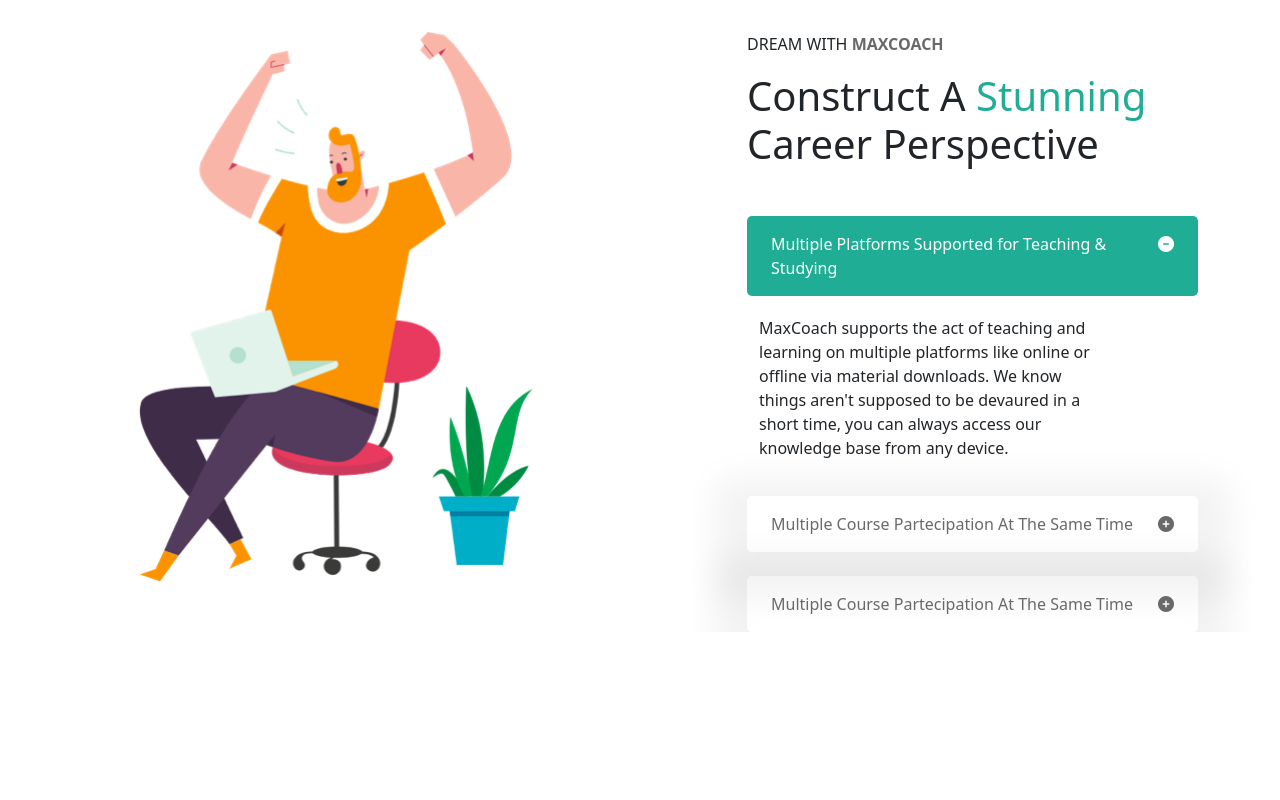
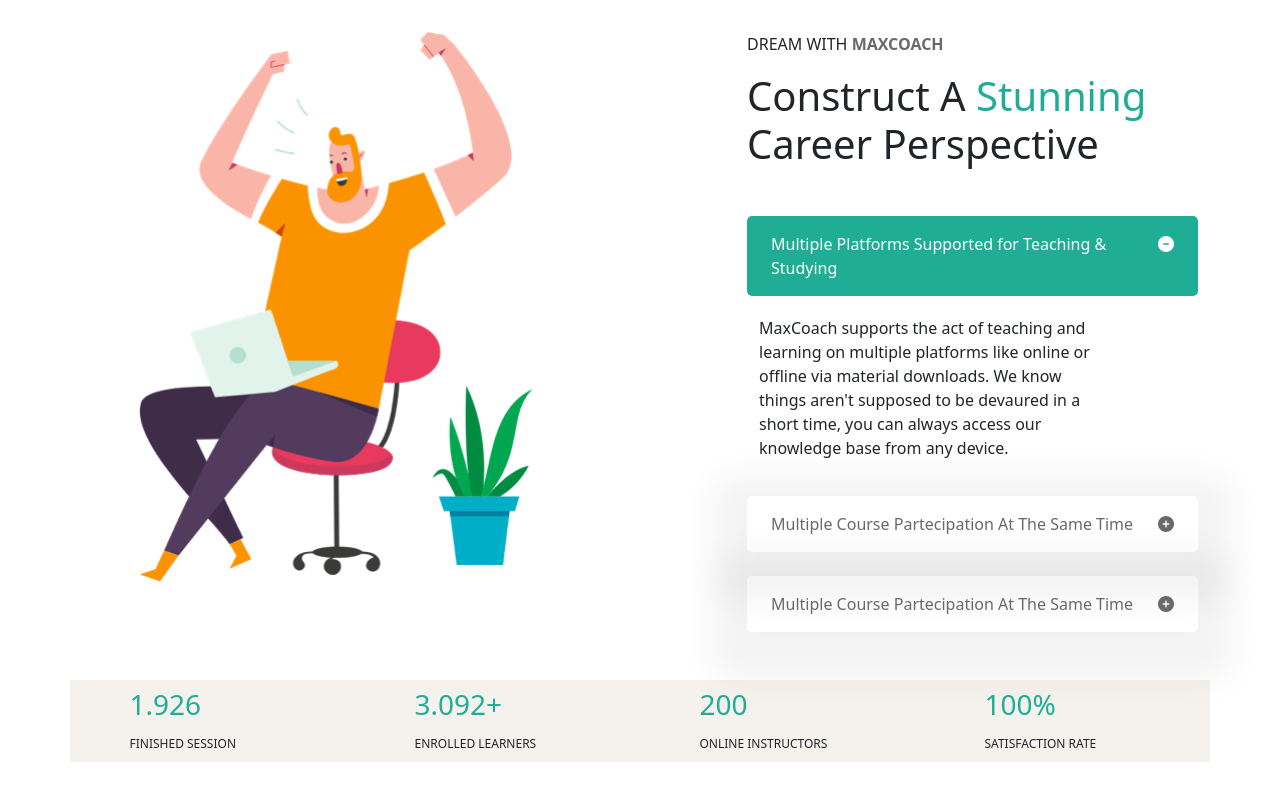
Before and after one commit to simone-danzeri/proj-html-vuejs, a Vue app: page / in a window 1280 px wide. Shown: the part 1356-2156 px from the top of the page. Before the commit the page ends 1988 px from the top, so only its background shows below. Built offline with nearby package versions, Linux system fonts and the light colour scheme.

Commit message:
feat: AppDreamerSection: banner con numeri al fondo completa

```diff
--- a/src/components/AppDreamSection.vue
+++ b/src/components/AppDreamSection.vue
@@ -65,7 +65,7 @@
             </div>
         </div>
         <!-- Sezione con ragazzo che esulta -->
-        <div class="row justify-content-between mt-5 pt-5">
+        <div class="row justify-content-between my-5 pt-5">
             <div class="col-5">
                 <div class="ms-img-container d-flex justify-content-end">
                     <img class="ms-man" src="../assets/img/about-us-03-image-01.png" alt="">
@@ -91,6 +91,26 @@
                     <span class="ms-accordion-title">Multiple Course Partecipation At The Same Time</span>
                     <span class="ms-accordion-fa"><i class="fa-solid fa-circle-plus"></i></span>
                 </div>
+            </div>
+        </div>
+
+        <!-- Sezione colorata con numeri -->
+        <div class="row justify-content-around ms-bg-lightgray my-5 py-2">
+            <div class="col-2">
+                <h3 class="ms-color-green">1.926</h3>
+                <small>FINISHED SESSION</small>
+            </div>
+            <div class="col-2">
+                <h3 class="ms-color-green">3.092+</h3>
+                <small>ENROLLED LEARNERS</small>
+            </div>
+            <div class="col-2">
+                <h3 class="ms-color-green">200</h3>
+                <small>ONLINE INSTRUCTORS</small>
+            </div>
+            <div class="col-2">
+                <h3 class="ms-color-green">100%</h3>
+                <small>SATISFACTION RATE</small>
             </div>
         </div>
     </div>
@@ -173,4 +193,16 @@
     -webkit-box-shadow: 0px 14px 35px 33px rgba(0,0,0,0.05);
     -moz-box-shadow: 0px 14px 35px 33px rgba(0,0,0,0.05);
 }
+
+
+.ms-bg-lightgray{
+    background-color: $light-gray;
+    small{
+        font-size: 12px;
+        font-weight: 200;
+    }
+}
+.ms-color-green{
+    color: $green;
+}
 </style>
```
